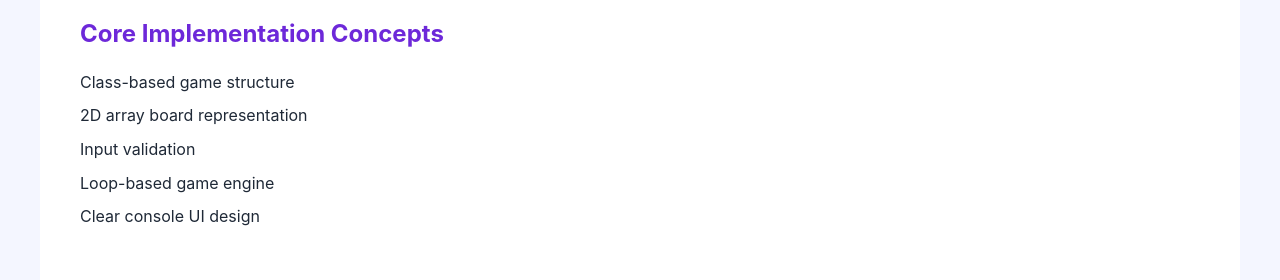
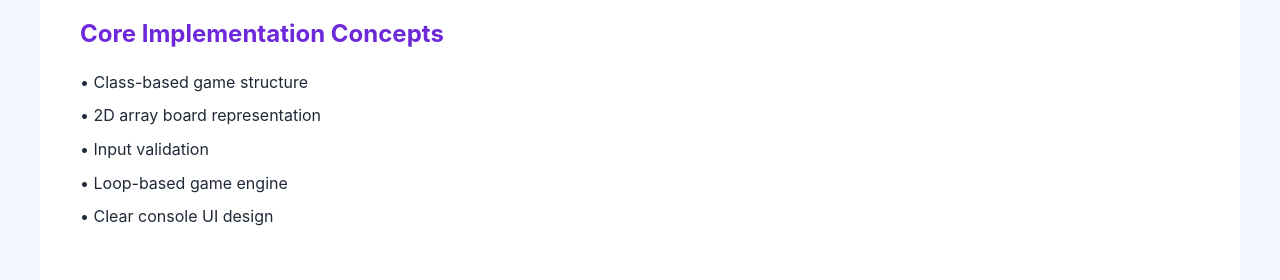
Before and after one commit to Manu-hp1/TIC_TAC_TOE.io, a plain HTML site: page index.html in a window 1280 px wide. Shown: the part 659-939 px from the top of the page. Drawn offline with Linux system fonts and the light colour scheme.

Commit message:
Update index.html

```diff
--- a/index.html
+++ b/index.html
@@ -60,11 +60,11 @@
 <section class="section light">
     <h2>Core Implementation Concepts</h2>
     <ul class="list">
-        <li>Class-based game structure</li>
-        <li>2D array board representation</li>
-        <li>Input validation</li>
-        <li>Loop-based game engine</li>
-        <li>Clear console UI design</li>
+        <li>• Class-based game structure</li>
+        <li>• 2D array board representation</li>
+        <li>• Input validation</li>
+        <li>• Loop-based game engine</li>
+        <li>• Clear console UI design</li>
     </ul>
 </section>
 
```
